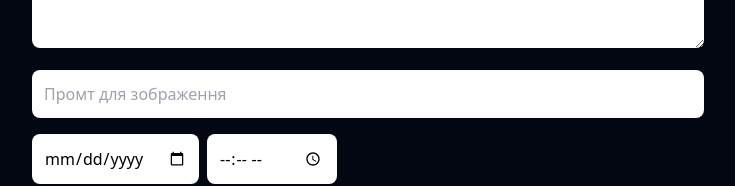
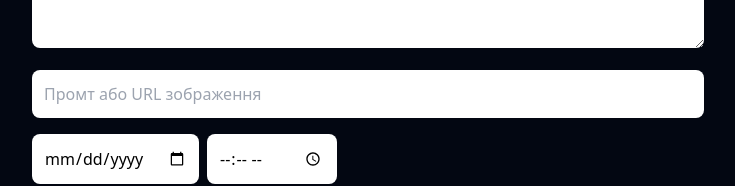
Before and after one commit to DreamWayAI/DreamPost_front, a Next.js app: page / in a window 1280 px wide. Shown: the part 188-374 px from the top of the page, without its empty margins (272-1007 px from the left). Built offline with nearby package versions, Linux system fonts and the light colour scheme.

Commit message:
perezaliv

```diff
--- a/pages/index.js
+++ b/pages/index.js
@@ -8,10 +8,13 @@ export default function Home() {
 
   const handlePublish = async () => {
     try {
-      const res = await fetch(`${process.env.NEXT_PUBLIC_API_URL}/post`, {
+      const res = await fetch(`${process.env.NEXT_PUBLIC_API_URL}/publish`, {
         method: 'POST',
         headers: { 'Content-Type': 'application/json' },
-        body: JSON.stringify({ post, image, date, time })
+        body: JSON.stringify({
+          text: post,
+          image_url: image || null
+        })
       });
 
       if (!res.ok) throw new Error('Помилка при надсиланні');
@@ -37,7 +40,7 @@ export default function Home() {
         <input
           type="text"
           className="w-full p-3 text-black rounded-lg mb-4"
-          placeholder="Промт для зображення"
+          placeholder="Промт або URL зображення"
           value={image}
           onChange={(e) => setImage(e.target.value)}
         />
```
